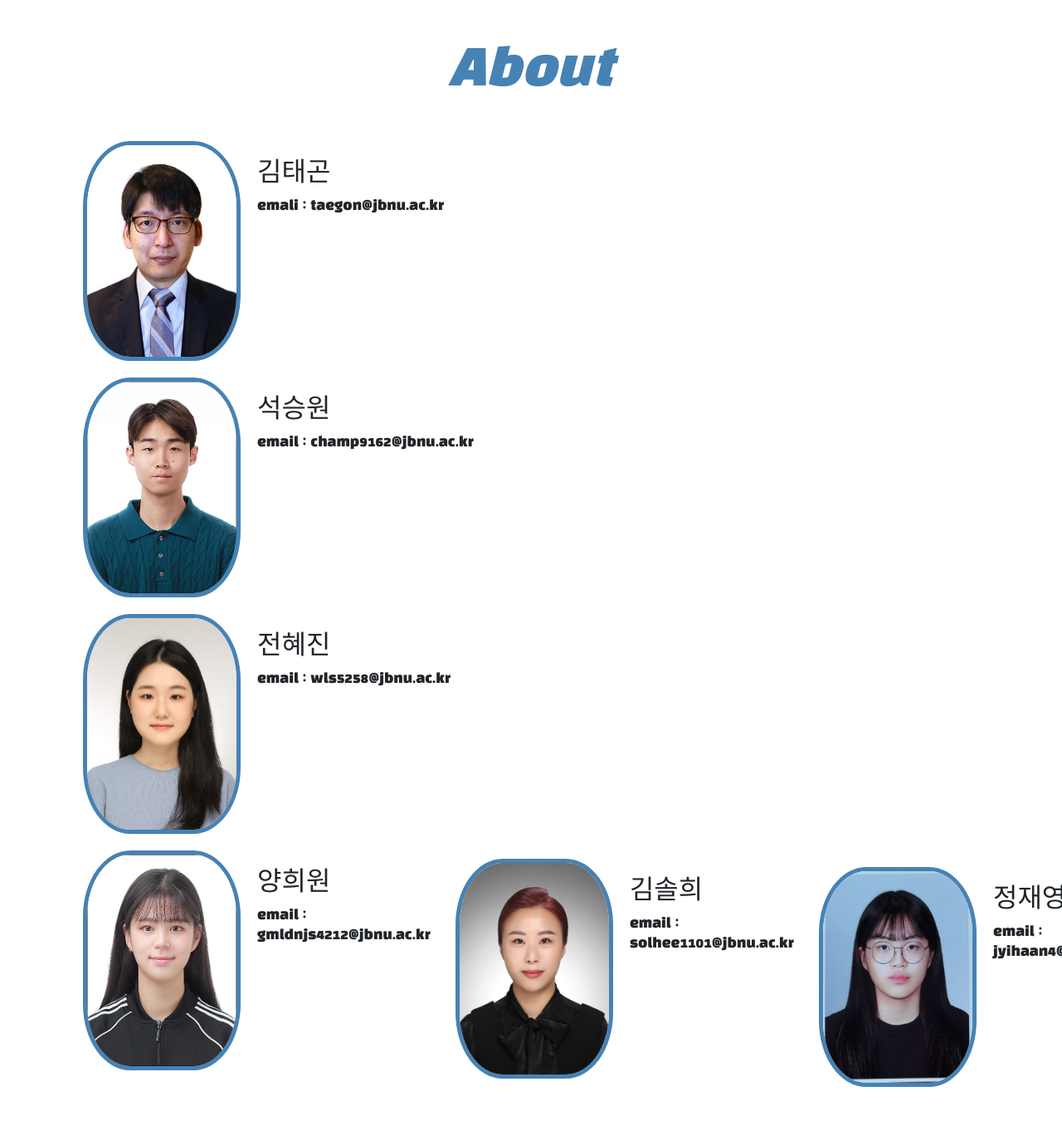
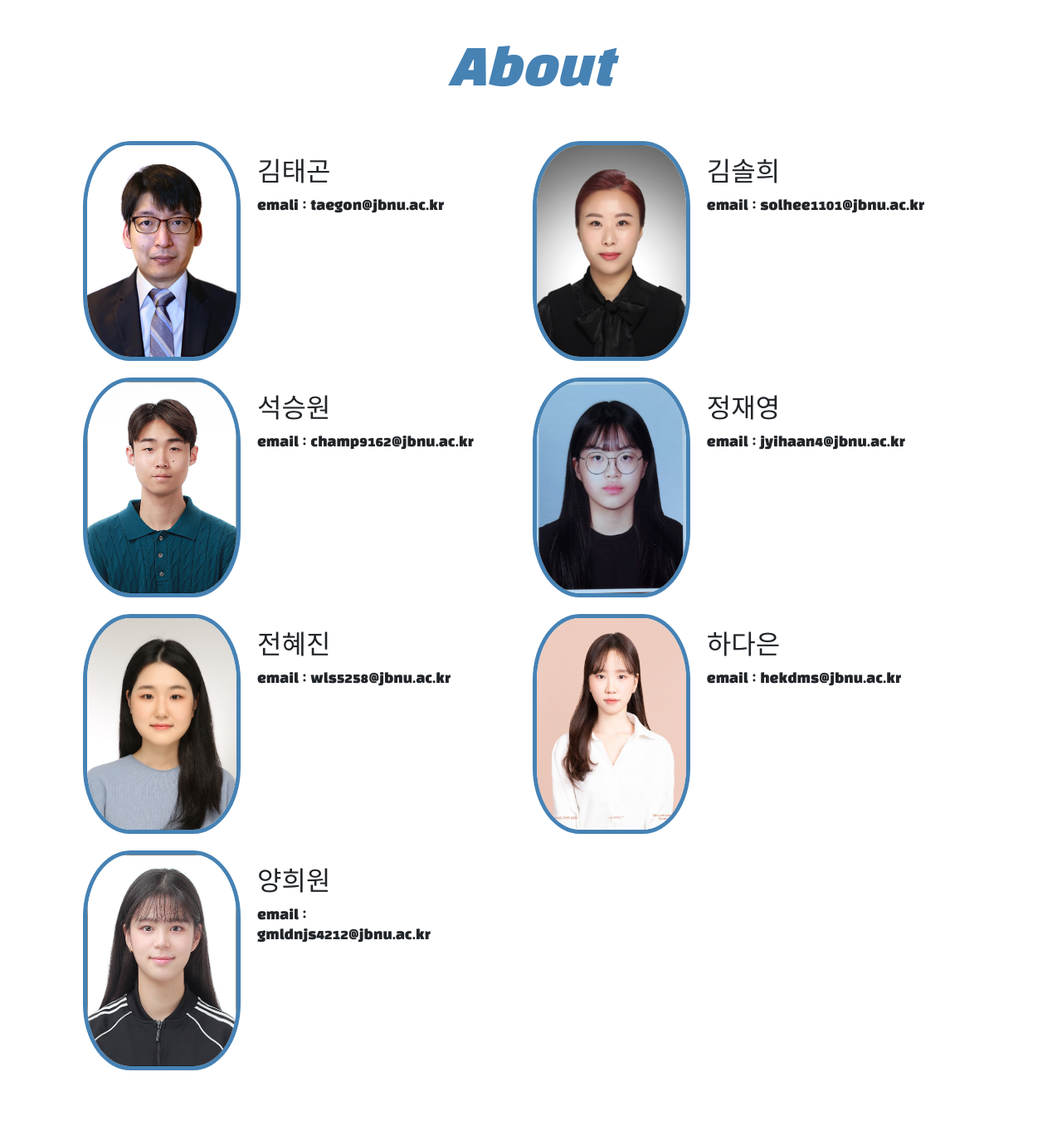
Before and after one commit to danuni29/SDA_dashboard, a Flask app: page /about in a window 1280 px wide; the page is wider, and only the part inside the window is pictured. Shown: the part 72-1452 px from the top of that part at 83% size. After the commit the page ends 1362 px from the top of that part, so only its background shows below. Run offline with Flask 3, Linux system fonts and the light colour scheme; some libraries are stand-ins or nearby versions.

Commit message:
about 1차 수정 (기본정보)

```diff
--- a/templates/about.html
+++ b/templates/about.html
@@ -7,59 +7,70 @@
         </div>
         <div class="container">
             <div class="people">
+                <div class="row">
                     <div class="col-md-6">
                         {# 김태곤교수님 #}
                         <div class="person">
                             <img src="./static/images/professor.jpg">
-                    <div class="content"><h2>김태곤</h2>
-                        <p>emali : taegon@jbnu.ac.kr </p></div>
+                            <div class="content">
+                                <h2>김태곤</h2>
+                                <p>emali : taegon@jbnu.ac.kr </p>
+                            </div>
                         </div>
                             {# 석승원학부생#}
                         <div class="person">
                             <img src="./static/images/seungwon.jpg">
-                    <div class="content"><h2>석승원</h2>
-                    <p>email : champ9162@jbnu.ac.kr</p></div>
+                            <div class="content">
+                                <h2>석승원</h2>
+                            <p>email : champ9162@jbnu.ac.kr</p>
+                            </div>
                         </div>
                             {# 전혜진학부생#}
                         <div class="person">
                             <img src="./static/images/hyejin.jpg">
-                    <div class="content"><h2>전혜진</h2>
-                    <p>email : wls5258@jbnu.ac.kr</p></div>
+                            <div class="content">
+                                <h2>전혜진</h2>
+                                <p>email : wls5258@jbnu.ac.kr</p>
+                            </div>
                         </div>
                             {# 양희원학부생#}
                         <div class="person">
                             <img src="./static/images/huiwon.jpg">
-                    <div class="content"><h2>양희원</h2>
-                    <p>email : gmldnjs4212@jbnu.ac.kr
+                            <div class="content">
+                                <h2>양희원</h2>
+                                <p>email : gmldnjs4212@jbnu.ac.kr</p>
                             </div>
-            <div class="col-md-6">
+                        </div>
+                    </div>
+
+                    <div class="col">
                         {# 김솔희박사님#}
                         <div class="person">
                             <img src="./static/images/solhee.jpg">
-                    <div class="content"><h2>김솔희</h2>
-                    <p>email : solhee1101@jbnu.ac.kr
+                            <div class="content">
+                                <h2>김솔희</h2>
+                                <p>email : solhee1101@jbnu.ac.kr</p>
+                            </div>
                         </div>
                             {# 정재영학부생#}
                         <div class="person">
                             <img src="./static/images/jaeyoung.jpg">
-                    <div class="content"><h2>정재영</h2>
-                    <p>email : jyihaan4@jbnu.ac.kr
+                            <div class="content">
+                                <h2>정재영</h2>
+                                <p>email : jyihaan4@jbnu.ac.kr</p>
+                            </div>
                         </div>
                             {# 하다은학부생#}
                         <div class="person">
                             <img src="./static/images/danuni.jpg">
-                    <div class="content"><h2>하다은</h2>
-                    <p>email : hekdms@jbnu.ac.kr
+                            <div class="content">
+                                <h2>하다은</h2>
+                                <p>email : hekdms@jbnu.ac.kr</p>
                             </div>
                         </div>
                     </div>
 
-
-
-
                 </div>
-
         </div>
-
-
+    </div>
 {% endblock %}
```
Lines whose indentation alone changed are shown as unchanged.
